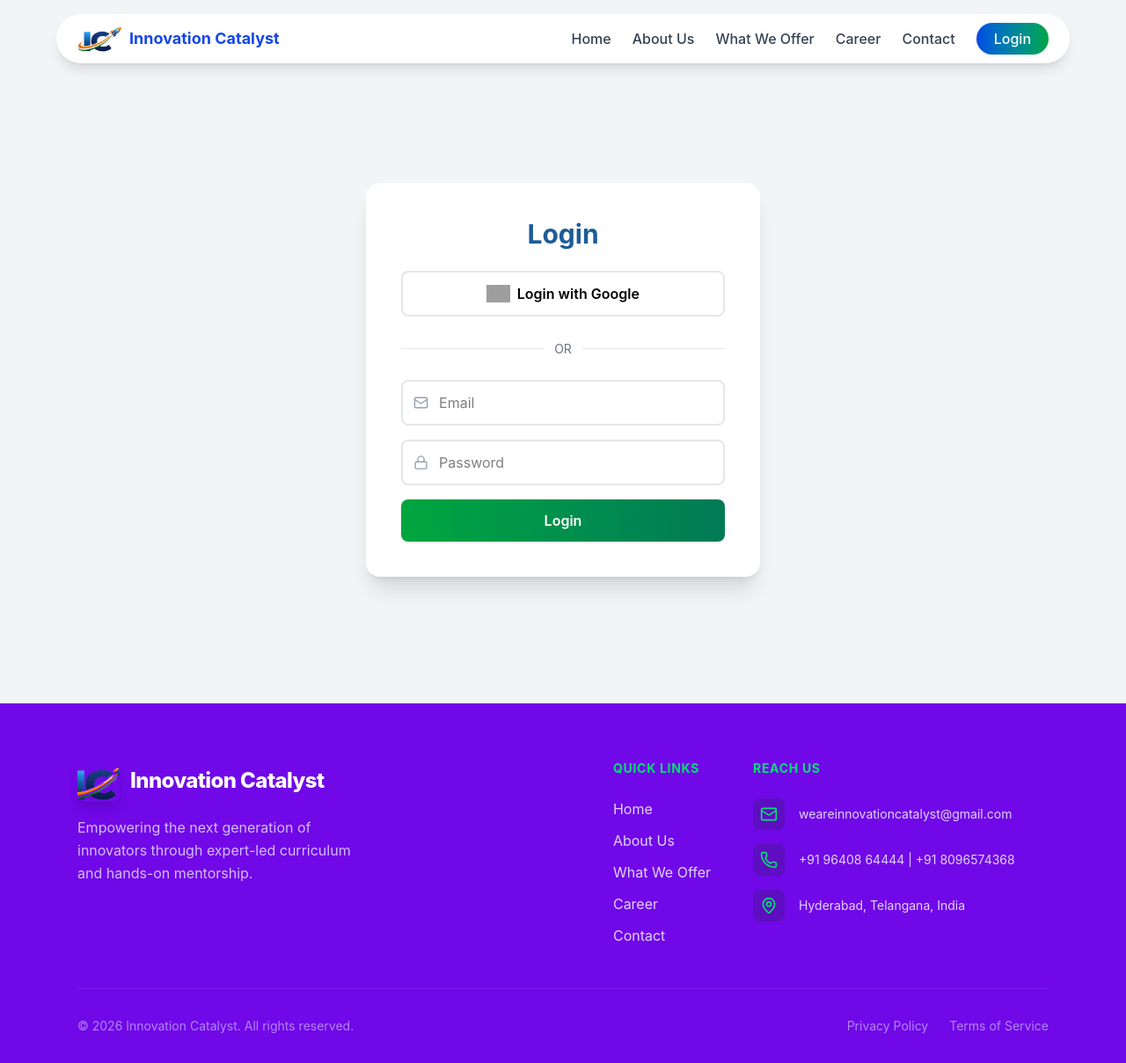
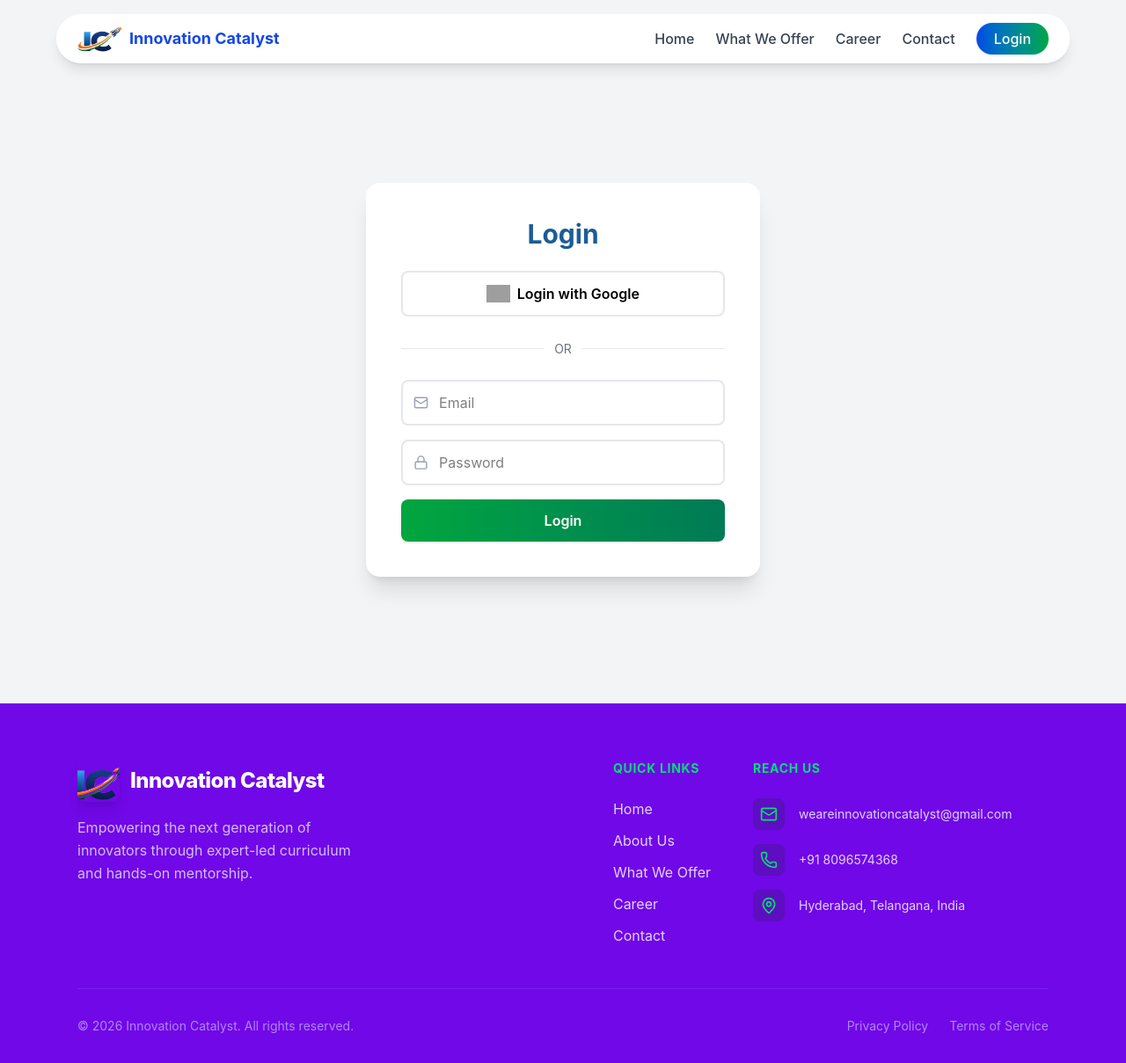
Before and after one commit to saivishruth183-debug/Innovation-Catalyst, a React (Vite) app: page /login in a window 1280 px wide. Shown: the whole page at 88% size. Built offline with nearby package versions, Linux system fonts and the light colour scheme; grey boxes are pictures that could not be loaded.

Commit message:
Updated project files

```diff
--- a/src/Components/Footer.jsx
+++ b/src/Components/Footer.jsx
@@ -76,7 +76,7 @@ const Footer = () => {
                   <Phone className="text-green-400" size={20} />
                 </div>
                 <span className="text-sm text-violet-100/90">
-                  +91 96408 64444  |  +91 8096574368
+                  +91 8096574368
                 </span>
               </div>
 
--- a/src/Components/Navbar.jsx
+++ b/src/Components/Navbar.jsx
@@ -21,11 +21,6 @@ const Navbar = () => {
           <li>
             <Link to="/home" className="hover:text-blue-700 transition">
               Home
-            </Link>
-          </li>
-          <li>
-            <Link to="/about" className="hover:text-blue-700 transition">
-              About Us
             </Link>
           </li>
           <li>
@@ -63,7 +58,6 @@ const Navbar = () => {
       {open && (
         <ul className="md:hidden mt-4 bg-white rounded-xl shadow-lg p-6 flex flex-col gap-4 font-medium text-gray-700">
           <li><Link to="/home">Home</Link></li>
-          <li><Link to="/about">About Us</Link></li>
           <li><Link to="/offer">What We Offer</Link></li>
           <li><Link to="/career">Career</Link></li>
           <li><Link to="/contact">Contact</Link></li>
```
Also changed, not shown: src/assets/Catalyst.png.
